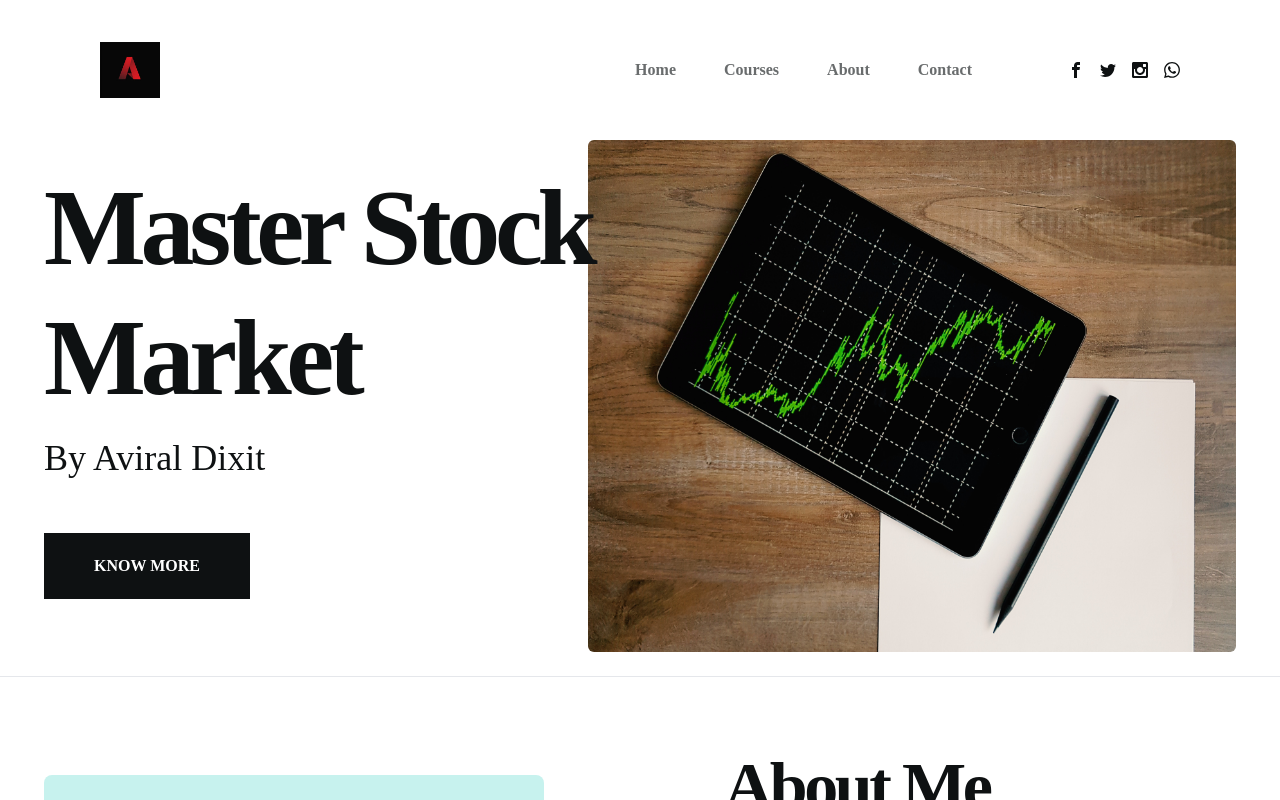
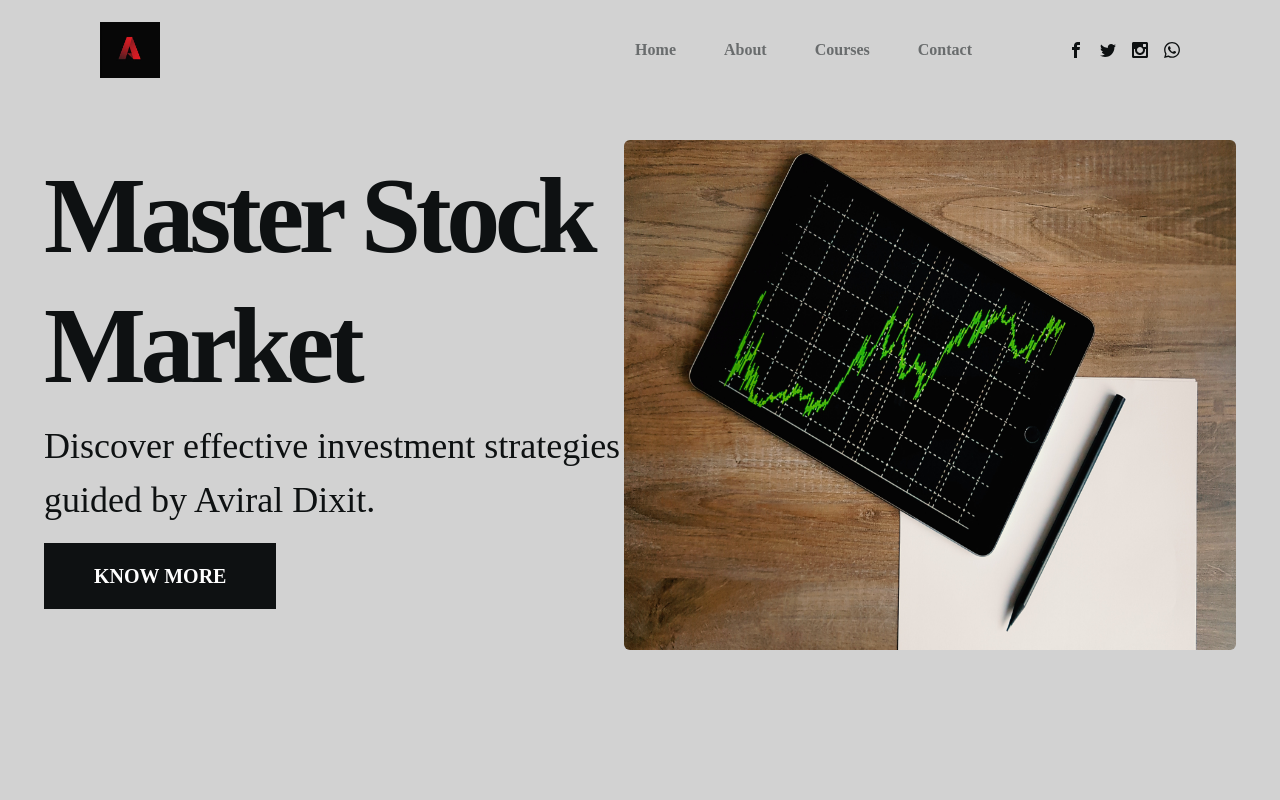
Before and after one commit to avd30/Stock-market, a React (Create React App) app: page / in a window 1280 px wide. Built offline with nearby package versions, Linux system fonts and the light colour scheme.

Commit message:
structure done

```diff
--- a/src/App.js
+++ b/src/App.js
@@ -1,16 +1,18 @@
 import { Navbar } from "./Components/HeaderComp/Navbar";
 import { BrowserRouter as Router } from "react-router-dom";
 import { AllRoutes } from "./Route/AllRoutes";
+import { useRef, useState } from "react";
 
 
 
 
 function App() {
+
+
   return (
     <div className="App">
 <div className=" overflow-auto h-screen scroll-smooth z-10">
 <Router>
-      <Navbar/>
       <AllRoutes/>
     </Router>
 </div>
--- a/src/Components/HeaderComp/MobileNav.js
+++ b/src/Components/HeaderComp/MobileNav.js
@@ -17,7 +17,7 @@ const menuVariants={
 
 
 
-export const MobileNav = () => {
+export const MobileNav = ({scrollToSection , heroRef, aboutRef, coursesRef}) => {
 
     const[openMenu,setOpenMenu]=useState(false);
 
@@ -34,11 +34,11 @@ export const MobileNav = () => {
                 <IoMdClose />
             </div>
             <ul className='h-full flex flex-col justify-center items-center gap-y-8 text-primary font-primary font-bold text-3xl'>
-                <li><a href={'/'}>Home</a></li>
-                <li><a href={'/'}>About</a></li>
+                <li><button onClick={()=>{scrollToSection(heroRef); setOpenMenu(false)}}>Home</button></li>
+                <li><button onClick={()=>{scrollToSection(aboutRef); setOpenMenu(false)}}>About</button></li>
 
-                <li><a href={'/'}>Courses</a></li>
-                <li><a href={'/'}>Contact</a></li>
+                <li><button onClick={()=>{scrollToSection(coursesRef); setOpenMenu(false)}}>Courses</button></li>
+                <li><button onClick={()=>{scrollToSection(coursesRef); setOpenMenu(false)}}>Contact</button></li>
 
             </ul>
 
--- a/src/Components/HeaderComp/Navbar.js
+++ b/src/Components/HeaderComp/Navbar.js
@@ -5,9 +5,12 @@ import {MobileNav} from './MobileNav'
 
 
 
-export const Navbar = () => {
+export const Navbar = ({scrollToSection , heroRef, aboutRef, coursesRef}) => {
+
+
+
   return (
-  <header className=' w-full px-[30px] lg:px-[100px] z-30 h-[100px] lg:h-[140px] flex items-center '>
+  <header className=' w-full px-[30px] lg:px-[100px] z-30 h-[100px] lg:h-[100px] flex items-center bg-[#d2d2d2]'>
     <div className='flex flex-col lg:flex-row lg:items-center w-full justify-between'>
       {/*Logo*/}
       <a className='  max-w-[60px]' href={'/'}>
@@ -15,18 +18,16 @@ export const Navbar = () => {
       </a>
 
       <nav className='hidden xl:flex gap-x-12 font-semibold'>
-        <a href={'/'} className='text-[#696c6d] hover:text-primary transition'>Home</a>
-        <a href={'/'} className='text-[#696c6d] hover:text-primary transition'>Courses</a>
-
-        <a href={'/'} className='text-[#696c6d] hover:text-primary transition'>About</a>
-
+        <button onClick={() => scrollToSection(heroRef)} className='text-[#696c6d] hover:text-primary transition'>Home</button>
+        <button onClick={() => scrollToSection(aboutRef)}   className='text-[#696c6d] hover:text-primary transition'>About</button>
+        <button onClick={() => scrollToSection(coursesRef)} className='text-[#696c6d] hover:text-primary transition'>Courses</button>
         <a href={'/'} className='text-[#696c6d] hover:text-primary transition'>Contact</a>
 
       </nav>
 
     </div>
     <Socials/>
-      <MobileNav/>
+      <MobileNav  scrollToSection={scrollToSection} heroRef={heroRef} aboutRef={aboutRef} coursesRef={coursesRef}/>
   </header>
   )
 }
--- a/src/Components/Home/About.js
+++ b/src/Components/Home/About.js
@@ -1,14 +1,14 @@
 import React from 'react'
 import photo from '../../pics/Profile.png'
 
-export const About = () => {
+export const About = ({forwardRef}) => {
   return (
-<div className=" ">
+<div ref={forwardRef} className='lg:h-screen bg-opacity-5]' >
   <div className='container mx-auto h-full relative'>
   {/*wrapper*/}
   <div className='flex flex-col lg:flex-row h-full items-center justify-start gap-x-24 text-center lg:text-left pt-4 lg:pt-16 pb-8'>
    {/*image*/}
-   <div className='flex-1 max-h-96 lg:max-h-max order-2 lg:order-none overflow-hidden'>
+   <div className=' flex max-h-96 lg:max-h-max order-2 lg:order-none overflow-hidden'>
     <img className='h-[500px] w-[500px] rounded-lg' src={photo} alt='Profile Pic'/>
    </div>
    {/*text */}
--- /dev/null
+++ b/src/Components/Home/Courses.js
@@ -0,0 +1,63 @@
+import React from 'react'
+import stock from '../../pics/stock.jpg'
+import { Link } from 'react-router-dom';
+
+export const Courses = ({forwardRef}) => {
+    return (
+        <div ref={forwardRef} className=' h-screen bg-[#d2d2d2]'>
+          <div className='container mx-auto h-full relative'>
+            <div className='flex flex-col lg:flex-row h-full items-center justify-start gap-x-24 text-center lg:text-left pt-4 lg:pt-20 pb-8 px-20'>
+            {/*text */}
+            <div className="text-black">
+             <h1 className='text-[38px] lg:text-[68px] font-primary font-bold capitalize leading-[120%] tracking-[-0.05em] mb-2'>Courses</h1><br/>
+             <p className='text-[24px] lg:text-[24px] font-secondary mb-4 lg:mb-12 max-w-lg'>Learn the art of making money consistently & more importantly the art of not losing money in adverse situations using the best adjustment and firefighting strategies devised by India's top Options Trader P R Sundar</p>
+            </div>
+             {/*images */}
+            <div>
+            <div>
+          <div className="card">
+
+
+<div className="w-full max-w-sm bg-white border border-gray-200 rounded-lg shadow ">
+        <img className="p-8 rounded-t-lg" src={stock} alt="product" />
+
+    <div className="px-5 pb-5">
+
+            <h5 className="text-xl font-semibold tracking-tight text-gray-900 ">Stock Market Bootcamp</h5>
+
+        <div className="flex items-center mt-2.5 mb-5">
+            <svg className="w-4 h-4 text-yellow-300 mr-1" aria-hidden="true" xmlns="http://www.w3.org/2000/svg" fill="currentColor" viewBox="0 0 22 20">
+                <path d="M20.924 7.625a1.523 1.523 0 0 0-1.238-1.044l-5.051-.734-2.259-4.577a1.534 1.534 0 0 0-2.752 0L7.365 5.847l-5.051.734A1.535 1.535 0 0 0 1.463 9.2l3.656 3.563-.863 5.031a1.532 1.532 0 0 0 2.226 1.616L11 17.033l4.518 2.375a1.534 1.534 0 0 0 2.226-1.617l-.863-5.03L20.537 9.2a1.523 1.523 0 0 0 .387-1.575Z"/>
+            </svg>
+            <svg className="w-4 h-4 text-yellow-300 mr-1" aria-hidden="true" xmlns="http://www.w3.org/2000/svg" fill="currentColor" viewBox="0 0 22 20">
+                <path d="M20.924 7.625a1.523 1.523 0 0 0-1.238-1.044l-5.051-.734-2.259-4.577a1.534 1.534 0 0 0-2.752 0L7.365 5.847l-5.051.734A1.535 1.535 0 0 0 1.463 9.2l3.656 3.563-.863 5.031a1.532 1.532 0 0 0 2.226 1.616L11 17.033l4.518 2.375a1.534 1.534 0 0 0 2.226-1.617l-.863-5.03L20.537 9.2a1.523 1.523 0 0 0 .387-1.575Z"/>
+            </svg>
+            <svg className="w-4 h-4 text-yellow-300 mr-1" aria-hidden="true" xmlns="http://www.w3.org/2000/svg" fill="currentColor" viewBox="0 0 22 20">
+                <path d="M20.924 7.625a1.523 1.523 0 0 0-1.238-1.044l-5.051-.734-2.259-4.577a1.534 1.534 0 0 0-2.752 0L7.365 5.847l-5.051.734A1.535 1.535 0 0 0 1.463 9.2l3.656 3.563-.863 5.031a1.532 1.532 0 0 0 2.226 1.616L11 17.033l4.518 2.375a1.534 1.534 0 0 0 2.226-1.617l-.863-5.03L20.537 9.2a1.523 1.523 0 0 0 .387-1.575Z"/>
+            </svg>
+            <svg className="w-4 h-4 text-yellow-300 mr-1" aria-hidden="true" xmlns="http://www.w3.org/2000/svg" fill="currentColor" viewBox="0 0 22 20">
+                <path d="M20.924 7.625a1.523 1.523 0 0 0-1.238-1.044l-5.051-.734-2.259-4.577a1.534 1.534 0 0 0-2.752 0L7.365 5.847l-5.051.734A1.535 1.535 0 0 0 1.463 9.2l3.656 3.563-.863 5.031a1.532 1.532 0 0 0 2.226 1.616L11 17.033l4.518 2.375a1.534 1.534 0 0 0 2.226-1.617l-.863-5.03L20.537 9.2a1.523 1.523 0 0 0 .387-1.575Z"/>
+            </svg>
+            <svg className="w-4 h-4 text-gray-200" aria-hidden="true" xmlns="http://www.w3.org/2000/svg" fill="currentColor" viewBox="0 0 22 20">
+                <path d="M20.924 7.625a1.523 1.523 0 0 0-1.238-1.044l-5.051-.734-2.259-4.577a1.534 1.534 0 0 0-2.752 0L7.365 5.847l-5.051.734A1.535 1.535 0 0 0 1.463 9.2l3.656 3.563-.863 5.031a1.532 1.532 0 0 0 2.226 1.616L11 17.033l4.518 2.375a1.534 1.534 0 0 0 2.226-1.617l-.863-5.03L20.537 9.2a1.523 1.523 0 0 0 .387-1.575Z"/>
+            </svg>
+
+        </div>
+        <div className="flex items-center justify-between">
+            <span className="text-3xl font-bold text-gray-900 ">₹599</span>
+            <Link to={"/course"} className="text-white bg-blue-700 hover:bg-blue-800 focus:ring-4 focus:outline-none focus:ring-blue-300 font-medium rounded-lg text-sm px-5 py-2.5 text-center">Learn More</Link>
+        </div>
+    </div>
+</div>
+
+
+
+          </div>
+        </div>
+            </div>
+
+            </div>
+          </div>
+        </div>
+      )
+    };
--- a/src/Components/Home/Hero.js
+++ b/src/Components/Home/Hero.js
@@ -1,15 +1,10 @@
 import React from 'react'
-import { Link } from 'react-router-dom';
-import stock from '../../pics/stock.jpg'
+import stock from '../../pics/stock.jpg';
 
+export const Hero = ({scrollToSection, coursesRef}) => {
 
-
-
-
-
-export const Hero = () => {
   return (
-    <div className=" h-100vh ">
+    <div  className="  bg-[#d2d2d2] overflow-hidden lg:pt-10 lg:h-[90vh] bg-">
     <div className='container mx-auto h-full relative'>
       {/*Text and img*/}
       <div className='flex flex-col justify-center'>
@@ -18,22 +13,19 @@ export const Hero = () => {
         <h1 className='text-[54px] lg:text-[108px] font-primary font-bold capitalize leading-[120%] tracking-[-0.05em] mb-2 text-center lg:text-left'>
         Master Stock <br/>Market
         </h1>
-        <p className='text-[26px] lg:text-[36px] font-secondary mb-4 lg:mb-12'>By Aviral Dixit</p>
-        <Link to={'/course'} className="py-[18px] px-[50px] h-[66px] flex items-center justify-center text-base uppercase font-secondary font-semibold bg-primary text-white mb-[30px]">KNOW MORE</Link>
+        <p className='text-[26px] lg:text-[36px] font-secondary mb-2 lg:mb-4 text-center lg:text-left'>Discover effective investment strategies<br/> guided by Aviral Dixit.</p>
+        <button onClick={()=>scrollToSection(coursesRef)} className="py-[18px] px-[50px] h-[66px] lg:text-[20px] flex items-center justify-center text-base uppercase font-secondary font-semibold bg-primary hover:bg-orange-500 transition ease-in-out delay-100  hover:-translate-y-1 hover:scale-110 duration-200 hover:text-black text-white mb-[30px]">KNOW MORE</button>
       </div>
       {/*image */}
       <div className='flex justify-end max-h-96 lg:max-h-max '>
         <div className='realtive lg:-right-40 overflow-hidden'>
-          <img className=' rounded-md lg:h-[512px] lg:w-[648px]'src={stock} alt='profile pic'></img>
+          <img className=' rounded-md lg:h-[510px] lg:w-[612px] 'src={stock} alt='profile pic'></img>
         </div>
       </div>
 
       </div>
     </div>
-    <div className='h-[30px]'>
-    <br/>
-      <hr/>
-    </div>
+
 
 </div>
   )
--- a/src/Components/Home/Home.js
+++ b/src/Components/Home/Home.js
@@ -1,13 +1,28 @@
 import React from 'react'
 import { Hero } from './Hero';
 import { About } from './About';
+import { Courses } from './Courses';
+import { useRef } from 'react';
+import { Navbar } from '../HeaderComp/Navbar';
 
 export const Home = () => {
+
+  const heroRef = useRef(null);
+  const aboutRef = useRef(null);
+  const coursesRef = useRef(null);
+
+  const scrollToSection = (ref) => {
+    if (ref && ref.current) {
+      ref.current.scrollIntoView({ behavior: 'smooth' });
+    }
+  };
+
   return (
-    <>
-    <Hero/>
-    <About/>
-
-    </>
+    <div className='flex flex-col '>
+    <Navbar scrollToSection={scrollToSection} heroRef={heroRef} aboutRef={aboutRef} coursesRef={coursesRef}/>
+      <Hero scrollToSection={scrollToSection}  coursesRef={coursesRef}/>
+      <About forwardRef={aboutRef}/>
+      <Courses forwardRef={coursesRef}/>
+    </div>
   )
 }
--- a/src/Route/AllRoutes.js
+++ b/src/Route/AllRoutes.js
@@ -8,7 +8,7 @@ export const AllRoutes = () => {
   return (
     <>
     <Routes>
-        <Route path="/" element={<Home/>} />
+        <Route path="/" element={<Home  />} />
         <Route path="/course" element={<Course />} />
 
 
```
Also changed, not shown: src/Components/Course.js (+7 -4 lines), 1 other file (tests, documents, lock files or other folders).
